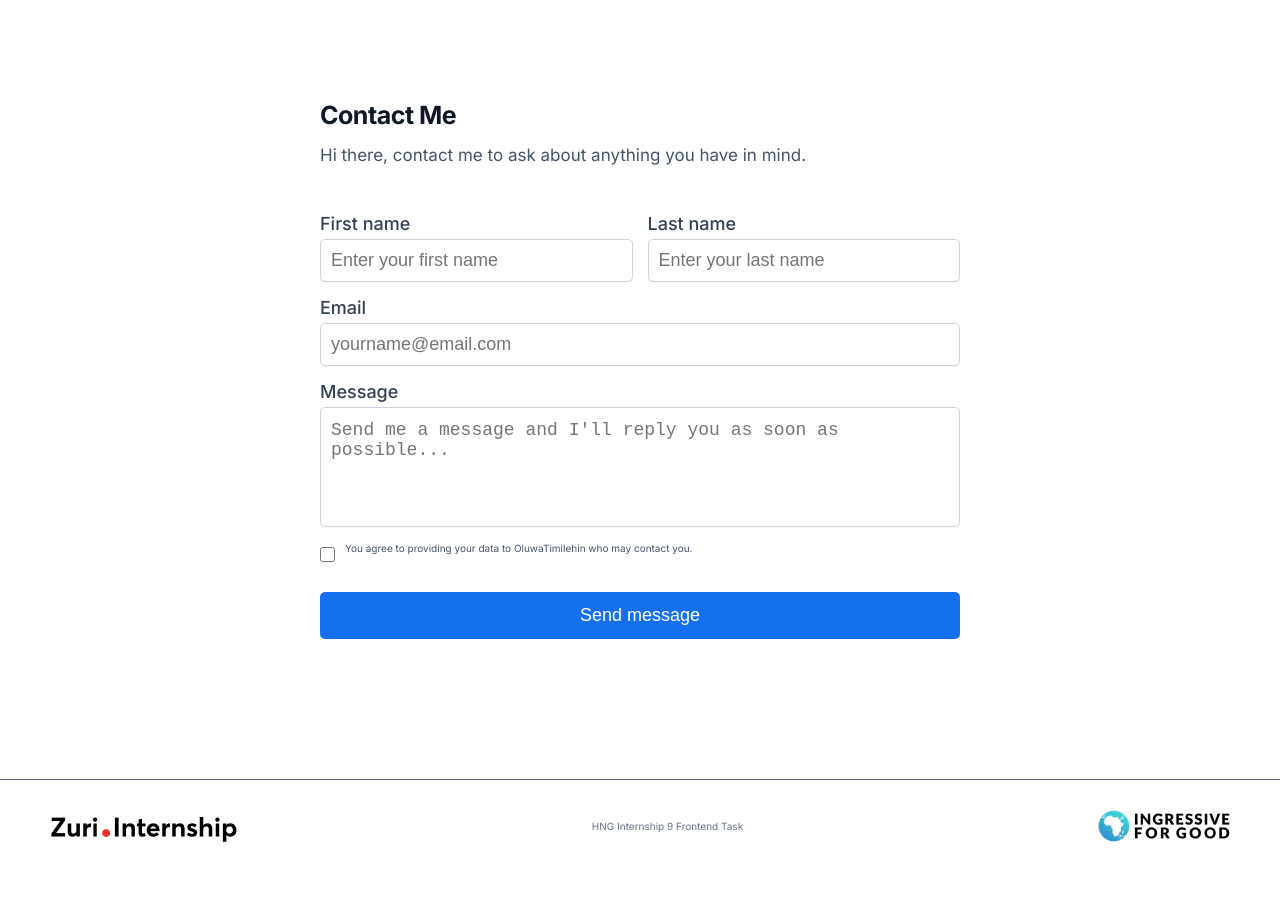
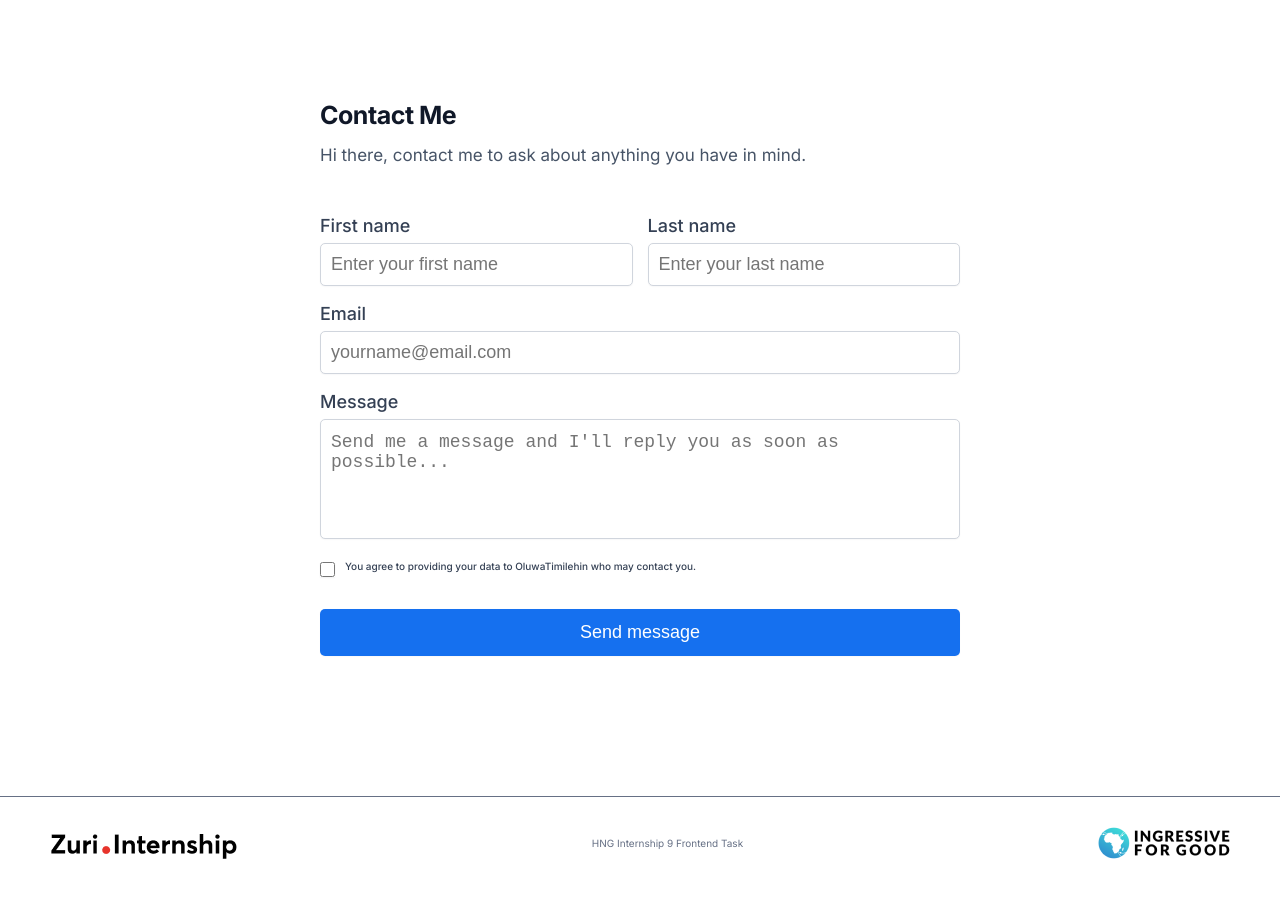
Before and after one commit to Timi-cell/linktree, a React (Create React App) app: page /contact in a window 1280 px wide. Shown: the top 898 px of the page. Built offline with nearby package versions, Linux system fonts and the light colour scheme.

Commit message:
refactor:Did some changes to my code

```diff
--- a/src/App.css
+++ b/src/App.css
@@ -220,7 +220,7 @@ body {
 }
 .contact label {
   color: #344054;
-  line-height: 1.3rem;
+  line-height: 2.5rem;
   font-weight: 500;
   width: auto;
 }
@@ -275,13 +275,15 @@ body {
   box-shadow: 0 0.06rem 0.13rem rgba(16, 24, 40, 0.05), 0 0 0 0.3rem #d1e9ff;
 }
 .contact .check {
+  margin-top: 2rem;
   display: flex;
   flex-direction: row;
+  align-items: center;
   gap: 1rem;
-  margin-top: 1.5rem;
   color: #475467;
   font-size: 1rem;
 }
+
 .contact .check input[type="checkbox"] {
   border-radius: 0.5rem;
   border: 0.06rem solid #d0d5dd;
@@ -506,7 +508,7 @@ body {
     height: 2rem;
   }
 
-  .contact .contact--body .check p {
+  .contact .contact--body .check label {
     font-size: 1.5rem;
   }
   .contact .contact--body .top_details div input {
--- a/src/components/Contact.jsx
+++ b/src/components/Contact.jsx
@@ -12,46 +12,38 @@ const Contact = ({ name }) => {
         <form className="contact--body">
           <div className="top_details">
             <div>
-              <label htmlFor="first_name">
-                First name{" "}
+              <label htmlFor="first_name">First name </label>
               <input
                 type="text"
                 id="first_name"
                 placeholder="Enter your first name"
               />
-              </label>
             </div>
             <div>
-              <label htmlFor="last_name">
-                Last name{" "}
+              <label htmlFor="last_name">Last name </label>
               <input
                 type="text"
                 id="last_name"
                 placeholder="Enter your last name"
               />
-              </label>
             </div>{" "}
           </div>
           <div>
-            <label htmlFor="email">
-              Email{" "}
+            <label htmlFor="email">Email </label>
             <input type="email" id="email" placeholder="yourname@email.com" />
-            </label>
           </div>
           <div>
-            <label htmlFor="message">
-              Message{" "}
+            <label htmlFor="message">Message </label>
             <textarea
               id="message"
               placeholder="Send me a message and I'll reply you as soon as possible..."
             />
-            </label>
           </div>
           <div className="check">
-            <input type="checkbox" />
-            <p>
+            <input type="checkbox" id="checkbox" />
+            <label htmlFor="checkbox">
               You agree to providing your data to {name} who may contact you.
-            </p>
+            </label>
           </div>
           <button type="submit" id="btn__submit">
             Send message
```
Lines whose indentation alone changed are shown as unchanged.
